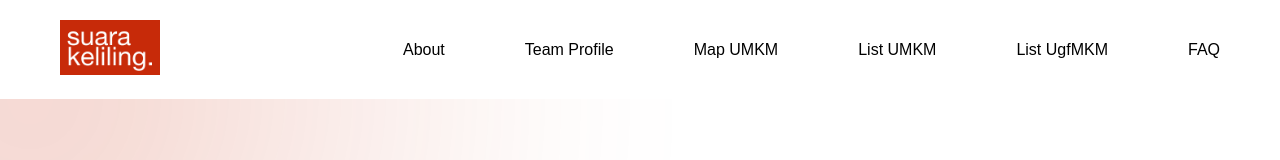
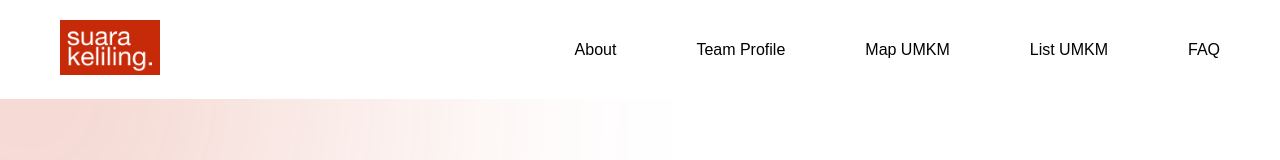
Before and after one commit to kevinchr03/umkm-website, a Vue app: page /list-umkm in a window 1280 px wide. Shown: the top 160 px of the page. Built offline with nearby package versions, Linux system fonts and the light colour scheme; no server answers.

Commit message:
Update Navigation.vue

```diff
--- a/src/components/Navigations/Navigation.vue
+++ b/src/components/Navigations/Navigation.vue
@@ -18,7 +18,6 @@
         <li><a @click.prevent="navigateTo('team-profile')">Team Profile</a></li>
         <li><a @click.prevent="navigateTo('map-umkm')">Map UMKM</a></li>
         <li><a @click="navigatePage('/list-umkm')">List UMKM</a></li>
-        <li><a @click="navigatePage('/admin')">List UgfMKM</a></li>
         <li><a @click.prevent="navigateTo('faq')">FAQ</a></li>
       </ul>
     </div>
```
